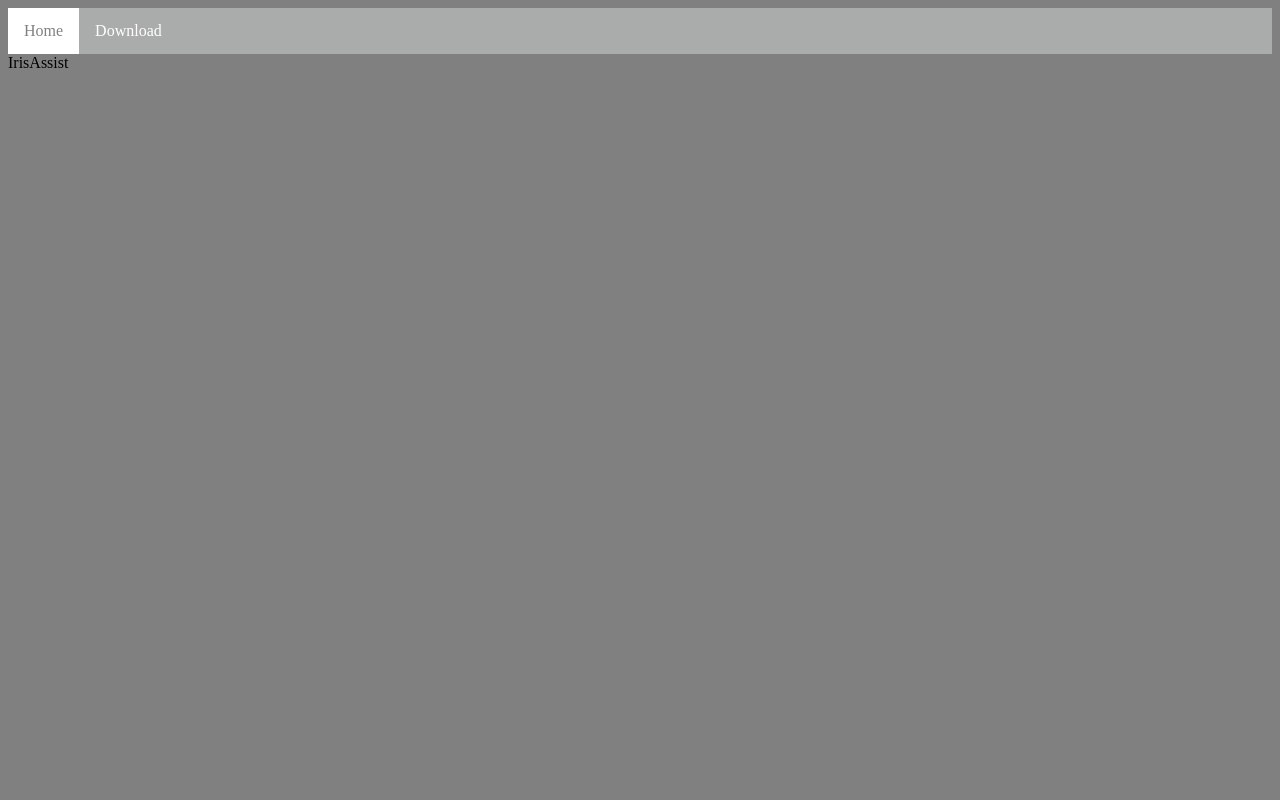
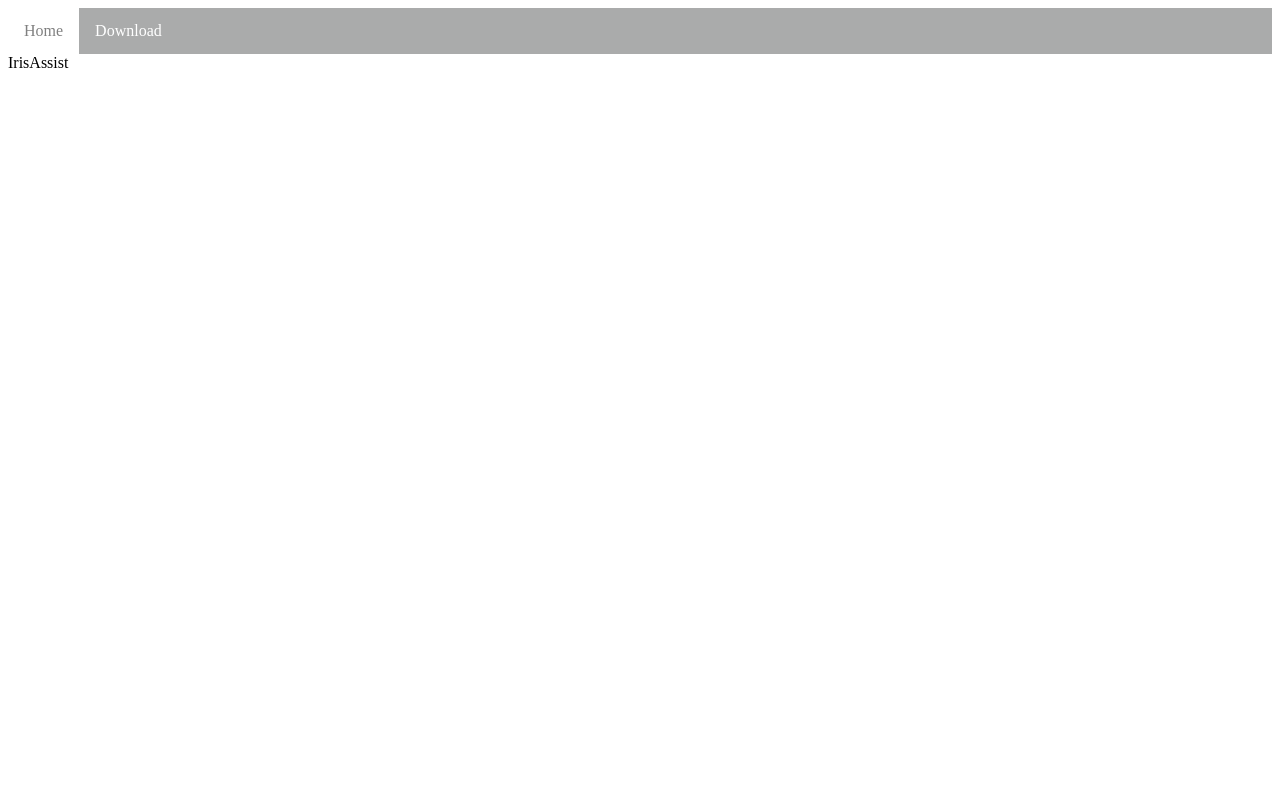
Before and after one commit to v-mod/AriaAPI, a Flask app: page / in a window 1280 px wide. Run offline with Flask 2, Linux system fonts and the light colour scheme.

Commit message:
Updates!

```diff
--- a/static/styles.css
+++ b/static/styles.css
@@ -1,5 +1,5 @@
 body{
-	background-color:grey
+	background-color:white
 }
 ul {
   list-style-type: none;
```
